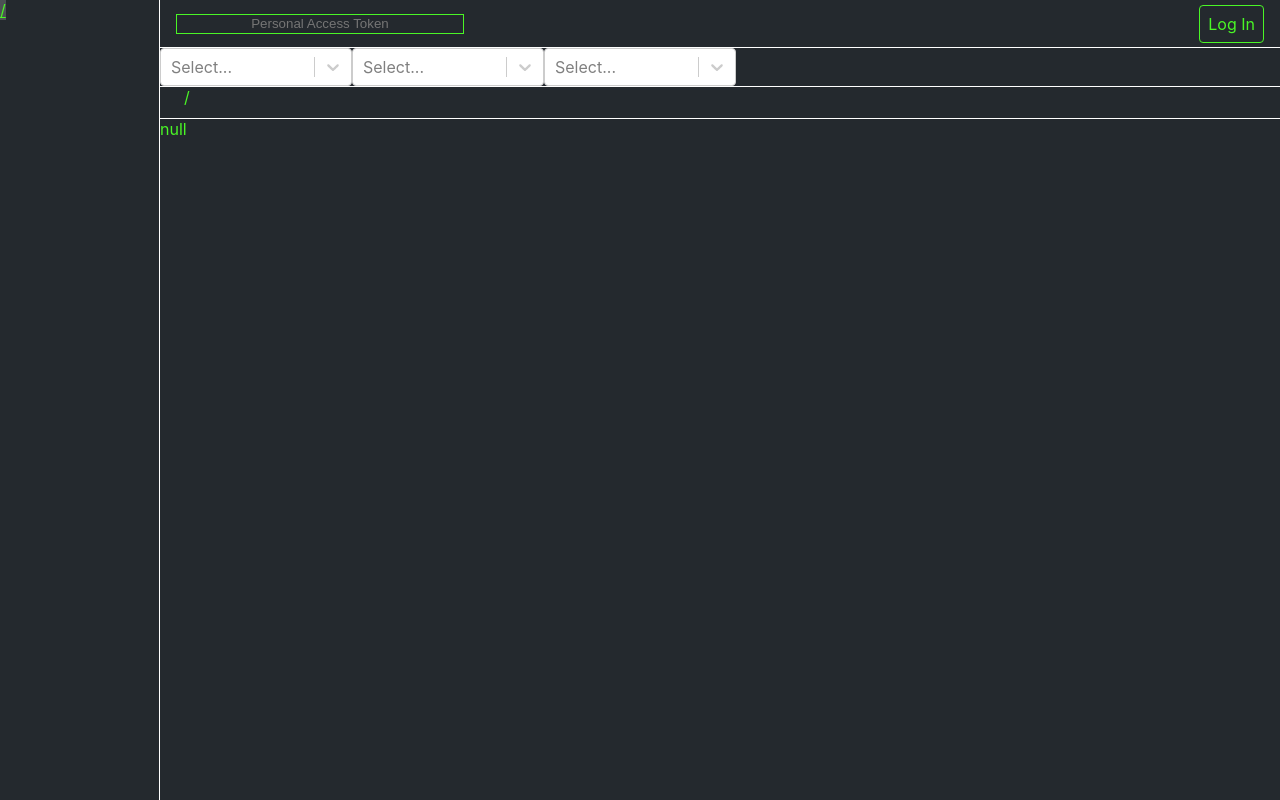
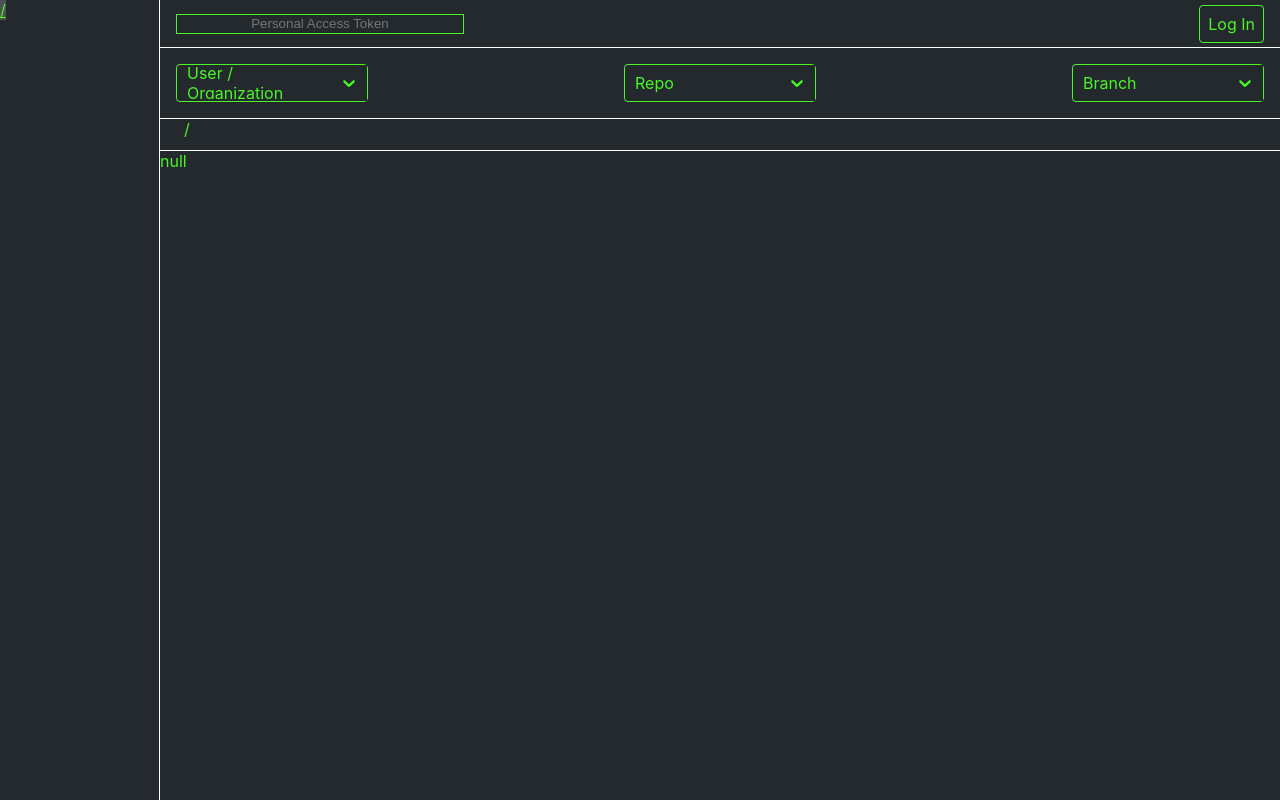
Before and after one commit to mpan-wework/github, a React (Create React App) app: page /#/blob-viewer in a window 1280 px wide. Built offline with nearby package versions, Linux system fonts and the light colour scheme.

Commit message:
feat: repo filter hooks and callback (#14)
* feat(Repo): polish react-select style

* feat: repo filter hooks and callback

```diff
--- a/src/components/BlobViewer/Repo/Container.js
+++ b/src/components/BlobViewer/Repo/Container.js
@@ -1,7 +1,8 @@
 import React, { useEffect } from 'react';
-import AsyncSelect from 'react-select/async';
+import Select from 'react-select/async';
+import useFindRepo from './useFindRepo';
+import useReactSelectStyle from './useReactSelectStyle';
 import styles from './Container.module.scss';
-import useFindRepo from './useFindRepo';
 
 const Container = (props) => {
   const { user, onRepoInfoChange } = props;
@@ -9,8 +10,10 @@ const Container = (props) => {
   const [
     {
       owner,
+      ownerOptions,
       repo,
       branch,
+      branchOptions,
     },
     {
       loadOwnerOptions,
@@ -38,25 +41,35 @@ const Container = (props) => {
     [onRepoInfoChange, owner, repo, branch],
   );
 
+  const [styleProps] = useReactSelectStyle();
+
   return (
     <div className={styles.Container}>
-      <AsyncSelect
+      <Select
         className={styles.ReactSelect}
         value={owner}
+        defaultOptions={ownerOptions}
         loadOptions={loadOwnerOptions}
         onChange={handleOwnerChange}
+        placeholder="User / Organization"
+        {...styleProps}
       />
-      <AsyncSelect
+      <Select
         className={styles.ReactSelect}
         value={repo}
         loadOptions={loadRepoOptions}
         onChange={handleRepoChange}
+        placeholder="Repo"
+        {...styleProps}
       />
-      <AsyncSelect
+      <Select
         className={styles.ReactSelect}
         value={branch}
+        defaultOptions={branchOptions}
         loadOptions={loadBranchOptions}
         onChange={handleBranchChange}
+        placeholder="Branch"
+        {...styleProps}
       />
     </div>
   );
--- a/src/components/BlobViewer/Repo/Container.module.scss
+++ b/src/components/BlobViewer/Repo/Container.module.scss
@@ -2,7 +2,9 @@
   min-height: 2rem;
   border-bottom: 1px solid white;
   display: flex;
+  justify-content: space-between;
   flex-wrap: wrap;
+  padding: 1rem;
 }
 
 .ReactSelect {
--- a/src/components/BlobViewer/Repo/useFindRepo.js
+++ b/src/components/BlobViewer/Repo/useFindRepo.js
@@ -1,5 +1,6 @@
-import { useCallback, useState } from 'react';
+import { useCallback, useEffect, useState } from 'react';
 import githubClient from '../../../service/api/github';
+import useAsyncMemo from '../../shared/useAsyncMemo';
 
 const useFindRepo = (props) => {
   const { user } = props;
@@ -8,29 +9,46 @@ const useFindRepo = (props) => {
   const [repo, setRepo] = useState(null);
   const [branch, setBranch] = useState(null);
 
-  const loadOwnerOptions = useCallback(
-    async (inputValue) => {
+  useEffect(
+    () => {
+      if (!user) {
+        setOwner(null);
+        setRepo(null);
+        setBranch(null);
+      }
+    },
+    [user],
+  );
+
+  const ownerOptions = useAsyncMemo(
+    async () => {
       if (!user) {
         return [];
       }
 
       const orgs = await githubClient.orgs();
-      return [user]
-        .concat(orgs)
-        .filter(
-          (ownerItem) =>
-            inputValue.trim() === '' ||
-            ownerItem.login.toLowerCase().indexOf(inputValue.toLowerCase()) > -1
-        )
-        .map(
+
+      return [user].concat(orgs).map(
         (ownerItem) => ({
           label: ownerItem.login,
-            value: ownerItem.login,
+          value: ownerItem.login.toLowerCase(),
           data: ownerItem,
         }),
       );
     },
     [user],
+    [],
+  );
+
+  const loadOwnerOptions = useCallback(
+    async (inputValue) => {
+      return ownerOptions.filter(
+        (ownerItem) =>
+          inputValue.trim() === '' ||
+          ownerItem.value.indexOf(inputValue.toLowerCase()) > -1
+      );
+    },
+    [ownerOptions],
   );
 
   const handleOwnerChange = useCallback(
@@ -70,24 +88,17 @@ const useFindRepo = (props) => {
     [],
   );
 
-  const loadBranchOptions = useCallback(
-    async (inputValue) => {
+  const branchOptions = useAsyncMemo(
+    async () => {
       if (!owner || !repo) {
         return [];
       }
 
       const branches = await githubClient.branches(owner.data.login, repo.data.name);
-
-      return branches
-        .filter(
-          (branchItem) =>
-            inputValue.trim() === '' ||
-            branchItem.name.toLowerCase().indexOf(inputValue.toLowerCase()) > -1
-          )
-        .map(
+      return branches.map(
         (branchItem) => ({
           label: branchItem.name,
-            value: branchItem.name,
+          value: branchItem.name.toLowerCase(),
           data: branchItem,
         }),
       );
@@ -95,11 +106,24 @@ const useFindRepo = (props) => {
     [owner, repo],
   );
 
+  const loadBranchOptions = useCallback(
+    async (inputValue) => {
+      return branchOptions.filter(
+        (branchItem) =>
+          inputValue.trim() === '' ||
+          branchItem.value.indexOf(inputValue.toLowerCase()) > -1
+      );
+    },
+    [branchOptions],
+  );
+
   return [
     {
       owner,
+      ownerOptions,
       repo,
       branch,
+      branchOptions,
     },
     {
       loadOwnerOptions,
--- /dev/null
+++ b/src/components/BlobViewer/Repo/useReactSelectStyle.js
@@ -0,0 +1,77 @@
+import { useCallback, useMemo } from "react";
+
+const useReactSelectStyle = () => {
+  const colors = useMemo(
+    () => ({
+      color: '#4af626',
+      backgroundColor: '#24292e',
+    }),
+    [],
+  );
+  const styles = useMemo(
+    () => ({
+      control: (provided) => ({
+        ...provided,
+        ...colors,
+        borderColor: '#4af626'
+      }),
+      dropdownIndicator: (provided) => ({
+        ...provided, ...colors,
+      }),
+      indicatorsContainer: (provided) => ({
+        ...provided, ...colors,
+      }),
+      indicatorSeparator: (provided) => ({
+        ...provided, visibility: 'hidden',
+      }),
+      input: (provided) => ({
+        ...provided, ...colors,
+      }),
+      loadingIndicator: (provided) => ({
+        ...provided, ...colors,
+      }),
+      loadingMessage: (provided) => ({
+        ...provided, ...colors,
+      }),
+      menu: (provided) => ({
+        ...provided,
+        ...colors,
+        border: '1px solid #4af626',
+      }),
+      menuList: (provided) => ({
+        ...provided,
+        ...colors,
+      }),
+      menuPortal: (provided) => ({
+        ...provided, ...colors,
+      }),
+      noOptionsMessage: (provided) => ({
+        ...provided, ...colors,
+      }),
+      option: (provided) => ({
+        ...provided, ...colors,
+      }),
+      placeholder: (provided) => ({
+        ...provided, ...colors,
+      }),
+      singleValue: (provided) => ({
+        ...provided, ...colors,
+      }),
+      valueContainer: (provided) => ({
+        ...provided, ...colors,
+      }),
+    }),
+    [colors],
+  );
+
+  const theme = useCallback(
+    (_theme) => ({
+      ..._theme,
+    }),
+    [],
+  );
+
+  return [{ styles, theme }];
+};
+
+export default useReactSelectStyle;
--- a/src/components/shared/useAsyncMemo.js
+++ b/src/components/shared/useAsyncMemo.js
@@ -7,7 +7,8 @@ const useAsyncMemo = (fn, deps = [], init = null) => {
     () => {
       Promise.resolve().then(fn).then(setMemo);
     },
-    [fn, deps, setMemo],
+    // eslint-disable-next-line react-hooks/exhaustive-deps
+    deps,
   );
 
   return memo;
--- a/src/views/BlobViewer.js
+++ b/src/views/BlobViewer.js
@@ -17,29 +17,32 @@ const BlobViewer = () => {
   const [tree, setTree] = useState({ tree: [] });
   const [blob, setBlob] = useState(undefined);
 
-  const fetchTree = useCallback(
-    async () => {
-      if (repoInfo) {
-        const data = await githubClient.tree(
-          repoInfo.owner.value,
-          repoInfo.repo.value,
-          repoInfo.branch.value,
-        );
-        setTree(data);
-      } else {
+  useEffect(
+    () => {
+      if (!user) {
+        setRepoInfo(null);
         setTree({ tree: [] });
+        setBlob(undefined);
       }
     },
-    [repoInfo, setTree],
+    [user],
   );
 
   useEffect(
     () => {
-      if (user) {
-        fetchTree();
-      }
+      const fn = async () => {
+        if (repoInfo) {
+          const data = await githubClient.tree(
+            repoInfo.owner.value,
+            repoInfo.repo.value,
+            repoInfo.branch.value,
+          );
+          setTree(data);
+        }
+      };
+      fn();
     },
-    [user, fetchTree],
+    [repoInfo],
   );
 
   const visitPath = useCallback(
@@ -52,7 +55,7 @@ const BlobViewer = () => {
         setBlob(undefined)
       }
     },
-    [tree, setBlob],
+    [tree],
   );
 
   return (
```
Lines whose indentation alone changed are shown as unchanged.
